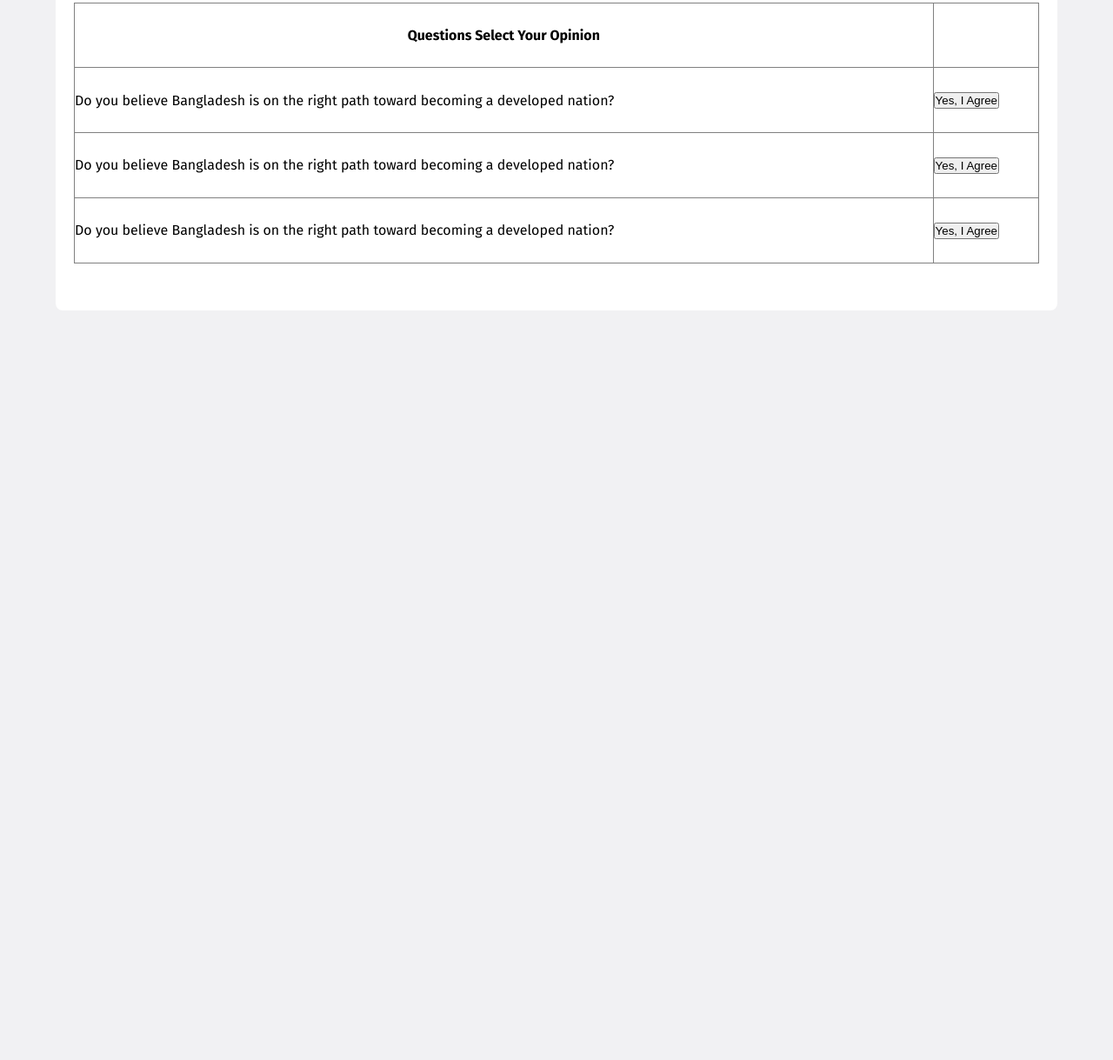
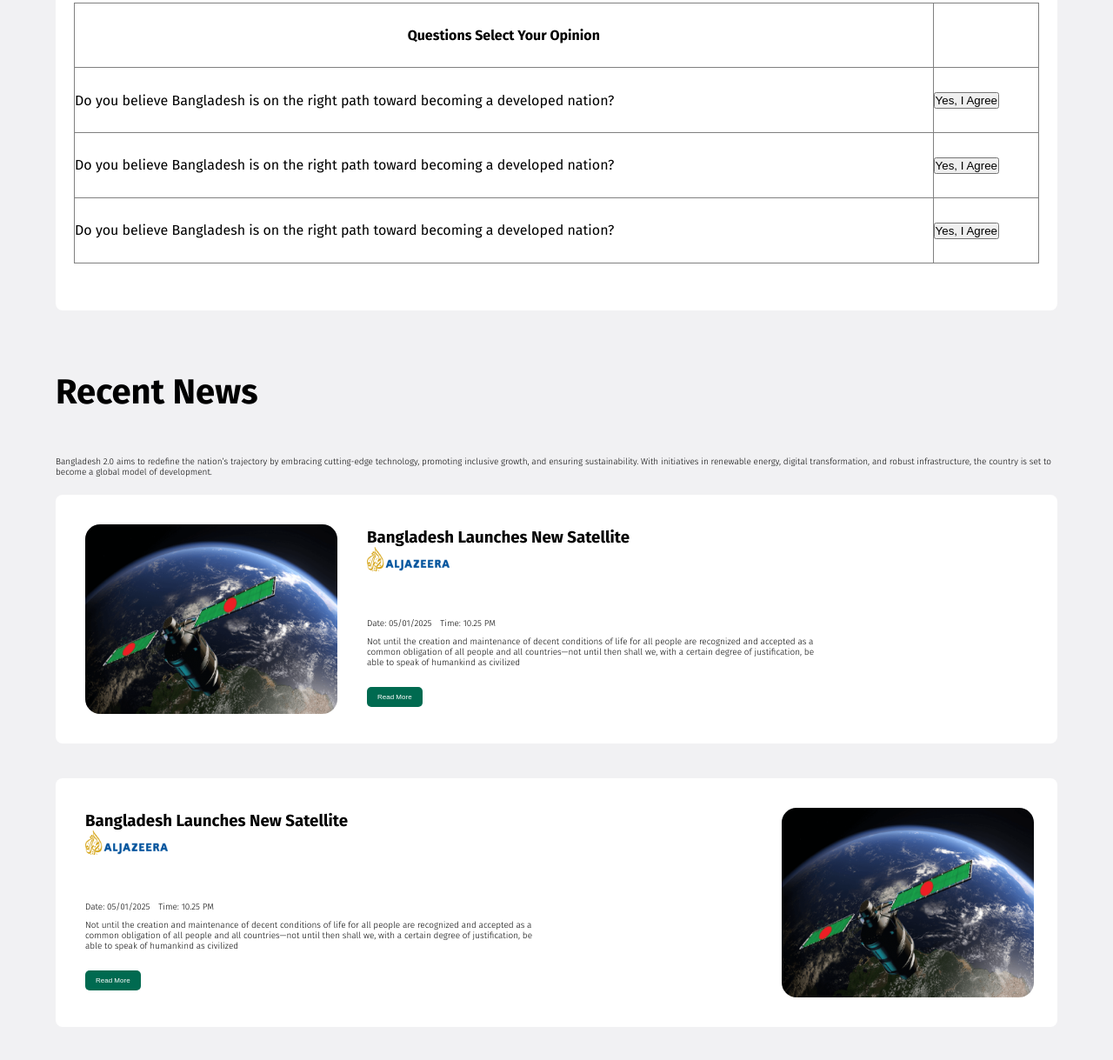
Before and after one commit to Kajol201/assignment1, a plain HTML site: page index.html in a window 1280 px wide. Shown: the part 1960-3179 px from the top of the page at 87% size. Before the commit the page ends 2317 px from the top, so only its background shows below. Drawn offline with Linux system fonts and the light colour scheme.

Commit message:
Fourth commit

```diff
--- a/index.html
+++ b/index.html
@@ -154,6 +154,65 @@
 
             </div>
         </section>
+        <section class="recent">
+
+            <div class="recent-main">
+                <div class="recent-div1">
+                    <h2 class="recent-head">Recent News</h2>
+                    <p class="recent-p">Bangladesh 2.0 aims to redefine the nation’s trajectory by embracing
+                        cutting-edge technology, promoting inclusive
+                        growth, and ensuring sustainability. With initiatives in renewable energy, digital
+                        transformation, and robust
+                        infrastructure, the country is set to become a global model of development.</p>
+
+                </div>
+
+                <div class="recent-div2-abba">
+                    <div class="recent-div2">
+                        <img src="assets/satelite.png" alt="" class="recent-img">
+                        <div class="recent-sub-div2">
+                            <h3 class="recent-h3">Bangladesh Launches New Satellite</h3>
+                            <img src="assets/al-jazeera.png" alt="" class="recent-img-icon">
+                            <div class="recent-div-p">
+                                <p class="recent-p">Date: 05/01/2025</p>
+                                <p class="recent-p">Time: 10.25 PM</p>
+                            </div>
+                            <p class=" recent-pa ">Not until the creation and maintenance of decent conditions of life
+                                for all
+                                people are recognized and accepted as a
+                                common obligation of all people and all countries—not until then shall we,
+                                with a certain degree of justification, be able to speak of humankind as civilized</p>
+                            <button class="recent-btn">Read More</button>
+
+                        </div>
+
+                    </div class="clone">
+
+                </div>
+        </section>
+        <section class="clone recent-main">
+            <div class="recent-div2-abba yes">
+                <div class="recent-div2 clone-mar">
+
+                    <div class="recent-sub-div2">
+                        <h3 class="recent-h3">Bangladesh Launches New Satellite</h3>
+                        <img src="assets/al-jazeera.png" alt="" class="recent-img-icon">
+                        <div class="recent-div-p">
+                            <p class="recent-p">Date: 05/01/2025</p>
+                            <p class="recent-p">Time: 10.25 PM</p>
+                        </div>
+                        <p class=" recent-pa ">Not until the creation and maintenance of decent conditions of life for
+                            all
+                            people are recognized and accepted as a
+                            common obligation of all people and all countries—not until then shall we,
+                            with a certain degree of justification, be able to speak of humankind as civilized</p>
+                        <button class="recent-btn">Read More</button>
+
+                    </div>
+                    <img src="assets/satelite.png" alt="" class="recent-img onno">
+                </div>
+        </section>
+
 
     </main>
     <footer>
--- a/styles/style.css
+++ b/styles/style.css
@@ -274,3 +274,92 @@ th{
 
     height:20px;
 }
+
+/* start Recent Section */
+.recent{
+    margin-top:70px;
+}
+.recent-main{
+     width:1152px;
+    margin:0 auto;
+
+}
+.recent-head{
+    font-size: 40px;
+    font-weight: bold;
+
+}
+.recent-p{
+    font-size:10px;
+    font-weight: 300;
+    font-color:#0E0E0E;
+    margin-top:50px;
+}
+.recent-div2-abba{
+    background-color: #FFFFFF;
+   box-shadow: 40px white;
+   border-radius: 8px;
+   margin-top: 20px;
+
+}
+.recent-div2{
+    display: flex;
+    align-items: center;
+}
+.recent-img{
+    width:290px;
+    height:218px;
+    margin: 34px;
+
+    border-radius:17px;
+
+
+}
+.recent-sub-div2{
+    width: 521px;
+    height: 211px;
+    background-color: #FFFFFF;
+   box-shadow: 40px white;
+
+
+
+}
+
+.recent-pa{
+    width:528px;
+    height:21px;
+     font-size:10px;
+    font-weight: 300;
+    font-color:#0E0E0E;
+    margin:9px 0px 0px 0px;
+
+}
+.recent-img-icon{
+    height: 28px;
+    width: 95px;
+}
+.recent-div-p{
+    display: flex;
+    gap:10px;
+}
+.recent-pu{
+    margin-bottom: 57px;
+
+}
+.recent-btn{
+    margin:37px 0px 0px 0px;
+    padding:7px 12px;
+    font-size: 8px;
+    background-color: #006A50;
+    border:none;
+    border-radius: 5px;
+    color:white;
+
+}
+
+.clone-mar{
+    margin:40px 34px;
+}
+.onno{
+    margin-left: 280px;
+}
```
